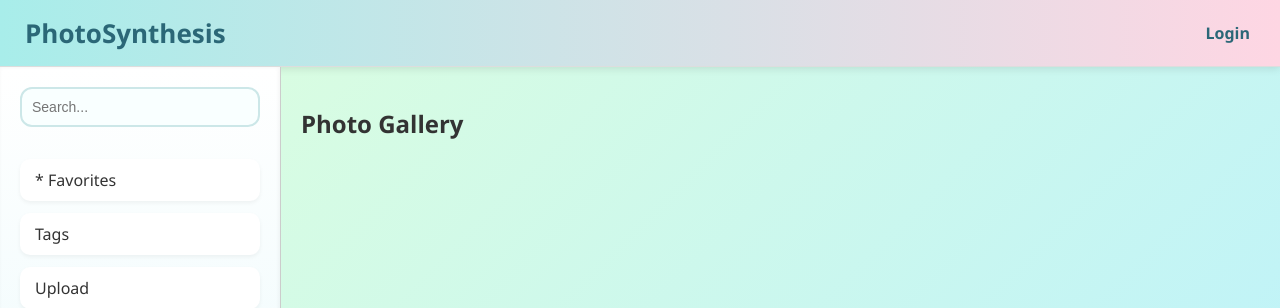
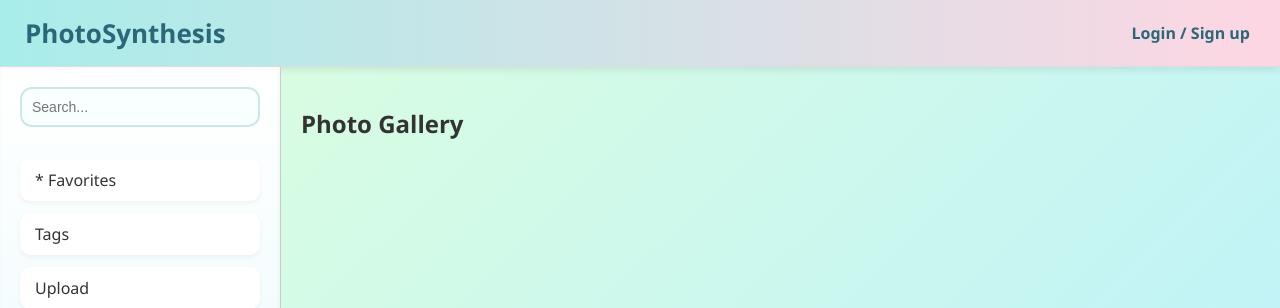
Before and after one commit to PresidentZach/photo_app, a Django app: page / in a window 1280 px wide. Shown: the top 308 px of the page. Run offline with Django 4.2, Linux system fonts and the light colour scheme.

Commit message:
Added Signup to the login button

```diff
--- a/src/app/templates/app/index.html
+++ b/src/app/templates/app/index.html
@@ -19,7 +19,7 @@
       {% if logged_in %}
         <a href="{% url 'logout' %}">Logout</a>
       {% else %}
-        <a href="{% url 'login' %}">Login</a>
+        <a href="{% url 'login' %}">Login / Sign up</a>
       {% endif %}
 
     </div>
```
